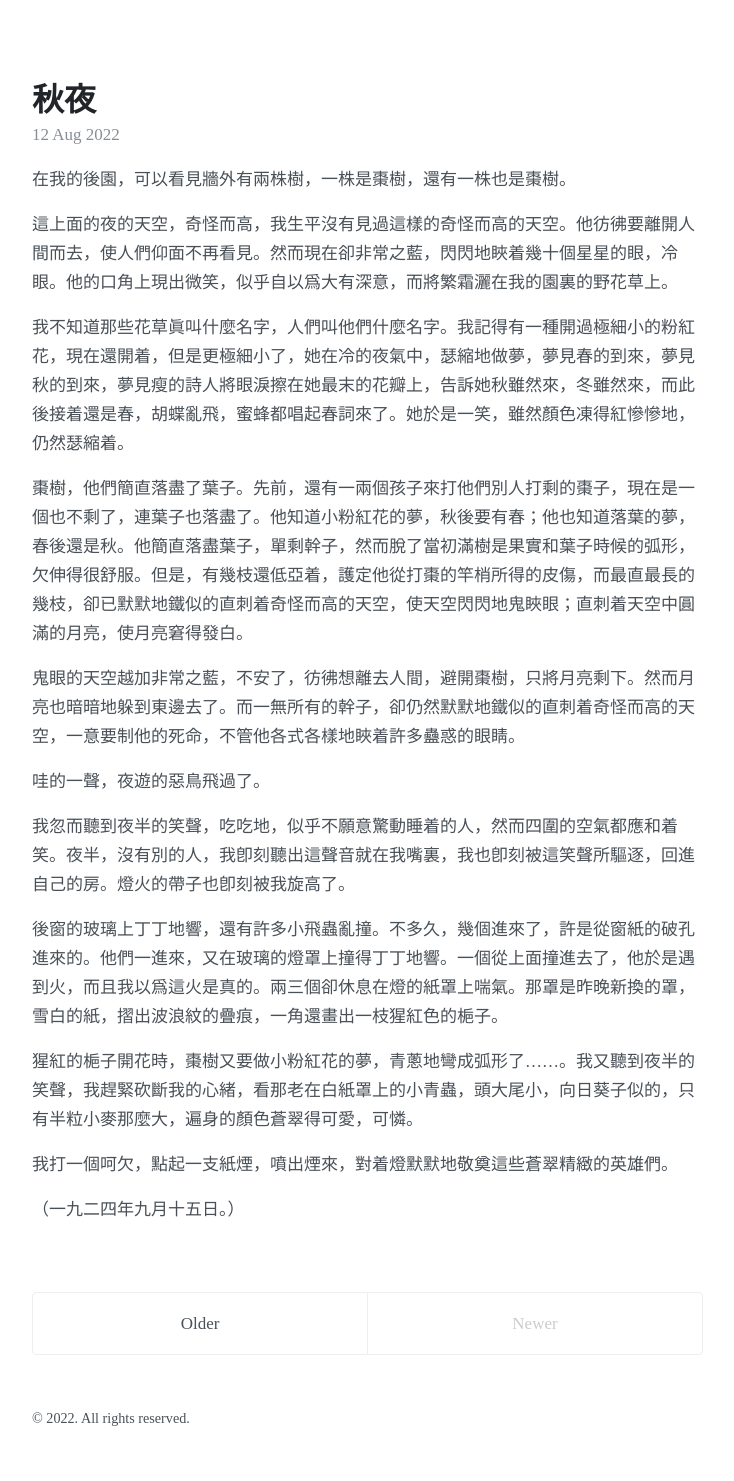
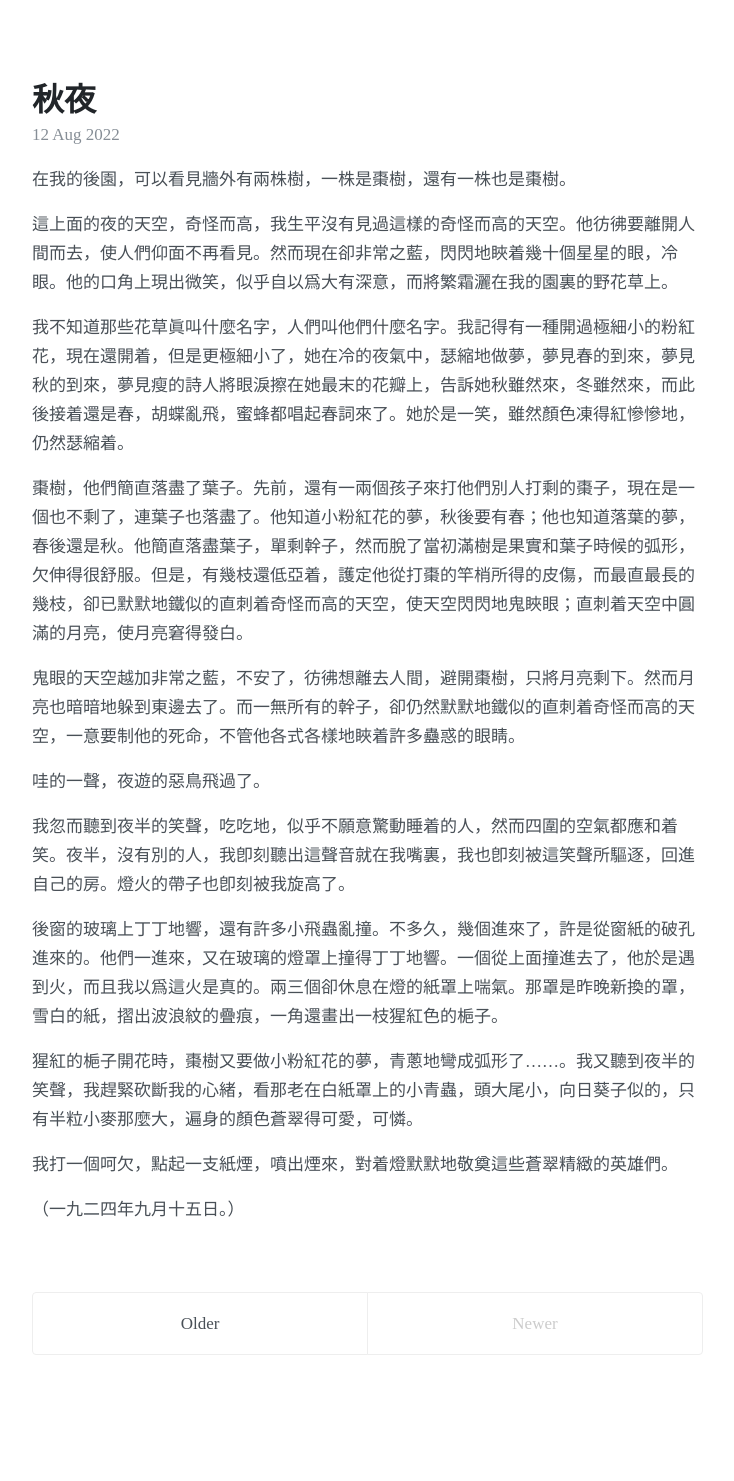
Before and after one commit to ip413/typesetting-jekyll-theme, a Jekyll site: the page built from index.html, in a window 1280 px wide. Shown: the whole page, without its empty margins (272-1006 px from the left). Built offline with Jekyll 4.4.1, drawn with Linux system fonts in a browser that asks for light colours; some web fonts are replaced; the list of posts is cut into pages by our own code; after the commit the page ends 1433 px from its top, so only the background shows below that.

Commit message:
fix: scss

```diff
--- a/_layouts/default.html
+++ b/_layouts/default.html
@@ -1,5 +1,5 @@
 <!doctype html>
-<html lang="en">
+<html>
 
 {% include head.html %}
 {% include mathjax.html %}
@@ -19,13 +19,14 @@
     <main>
       {{ content }}
     </main>
-
+    <!--
     <footer class="footer">
       <small>
         &copy; <time datetime="{{ site.time | date_to_xmlschema }}">{{ site.time | date: '%Y' }}</time>. All rights
         reserved.
       </small>
     </footer>
+    -->
   </div>
 
   {% if site.ga_analytics %}
--- a/_sass/_pagination.scss
+++ b/_sass/_pagination.scss
@@ -13,6 +13,7 @@
 
 // Pagination items can be `span`s or `a`s
 .pagination-item {
+  margin-bottom: 30px;
   font-family: var(--body-font);
   display: block;
   padding: 1rem;
@@ -27,7 +28,7 @@
 
 // Only provide a hover state for linked pagination items
 a.pagination-item:hover {
-  background-color: #dfe2e6;
+  background-color: var(--gray-000);
   text-decoration: none;
 }
 
```
Also changed, not shown: README.md.
